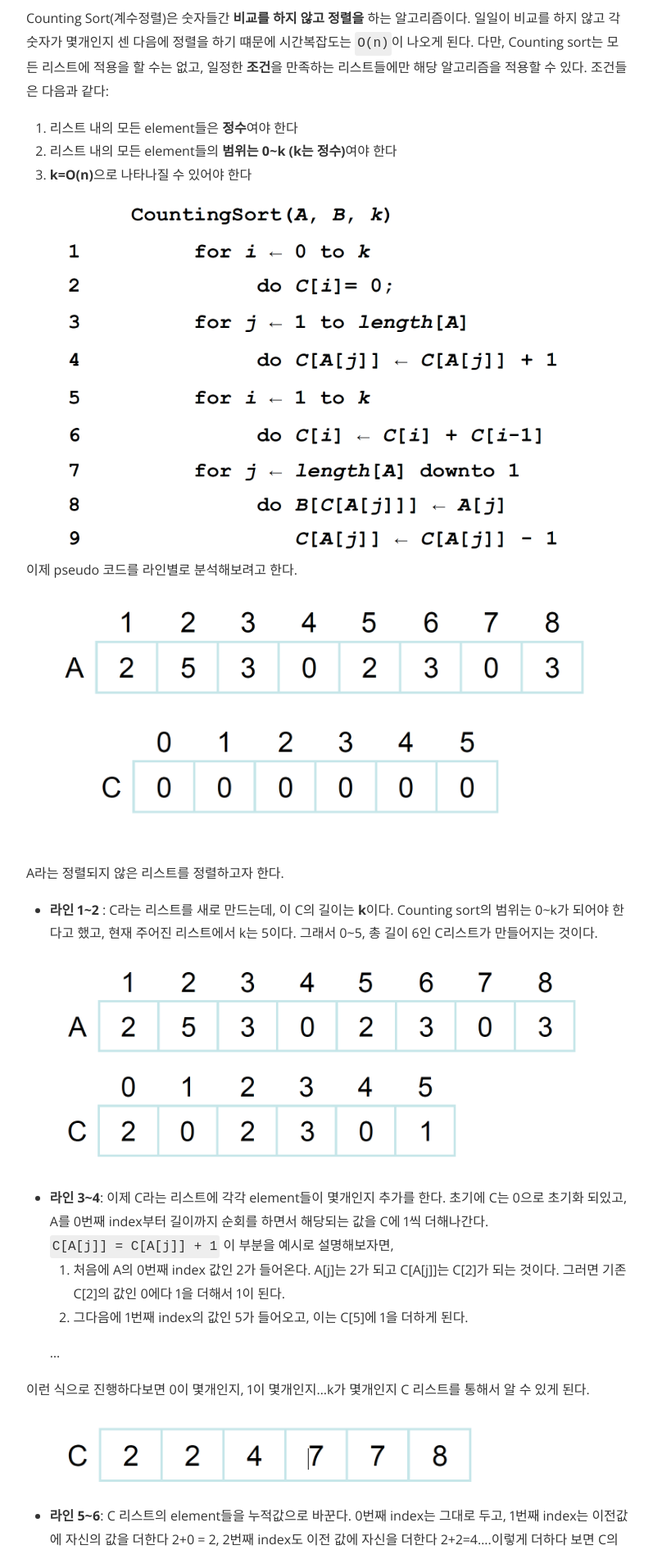
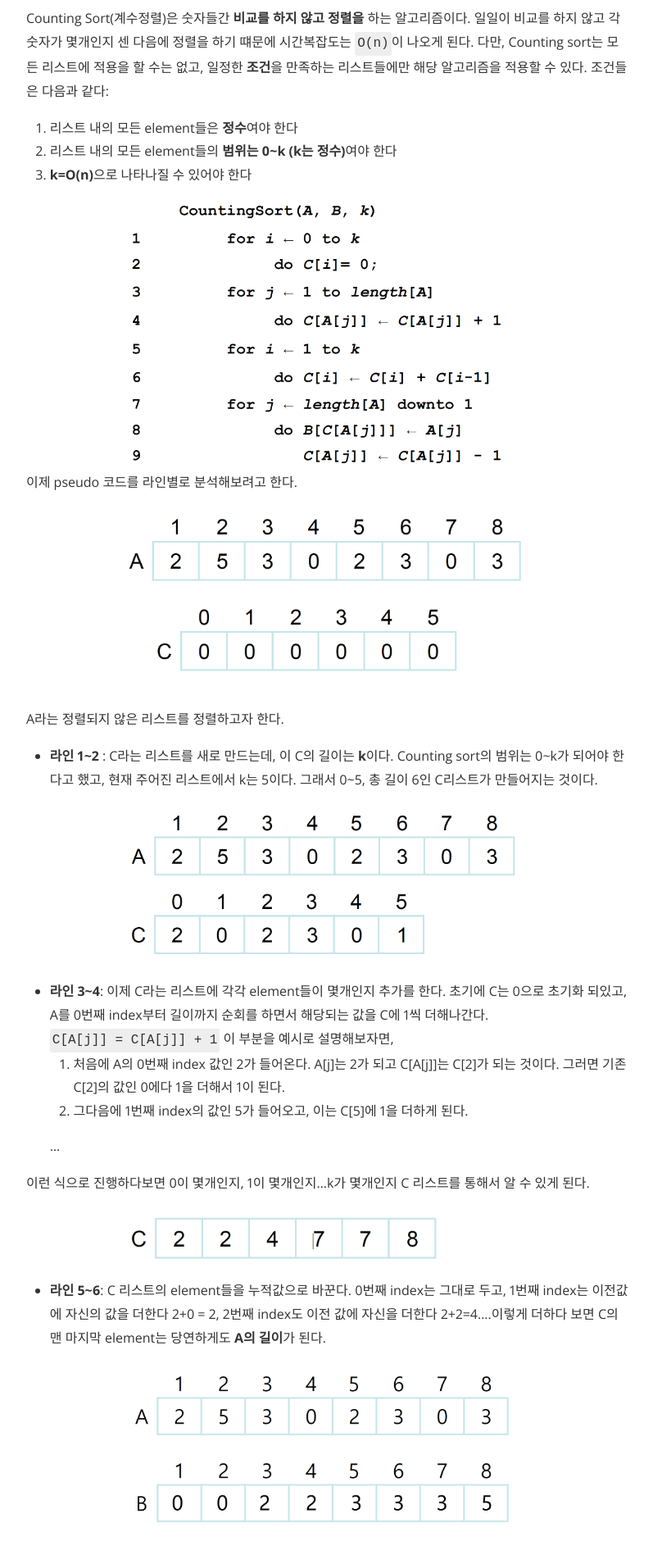
Before and after one commit to dojinkimm/dojinkimm.github.io, a Jekyll site: the page built from _posts/2019-09-22-sort-algorithm-8.md, in a window 1280 px wide. Shown: the part 705-2596 px from the top of the page at 82% size, without its empty margins (240-1037 px from the left). Built offline with Jekyll 4.4.1, drawn with Linux system fonts in a browser that asks for light colours; nearby versions of some CDN libraries; comment, search, counter and statistics services are not loaded.

Commit message:
image fix

```diff
--- a/_posts/2019-09-22-sort-algorithm-8.md
+++ b/_posts/2019-09-22-sort-algorithm-8.md
@@ -18,13 +18,13 @@
 3. **k=O(n)**으로 나타나질 수 있어야 한다
 
 <div align="center">
-<img src="/assets/imgs/cs/counting_sort_pseudo.png" width=650/>
+<img src="/assets/imgs/cs/counting_sort_pseudo.png" style="width:500px"/>
 </div>
 
 이제 pseudo 코드를 라인별로 분석해보려고 한다.
 
 <div align="center">
-<img src="/assets/imgs/cs/counting_sort_1.png" width=500/>
+<img src="/assets/imgs/cs/counting_sort_1.png" style="width:500px"/>
 </div>
 
 A라는 정렬되지 않은 리스트를 정렬하고자 한다.
@@ -32,7 +32,7 @@
 - **라인 1~2** : C라는 리스트를 새로 만드는데, 이 C의 길이는 **k**이다. Counting sort의 범위는 0\~k가 되어야 한다고 했고, 현재 주어진 리스트에서 k는 5이다. 그래서 0~5, 총 길이 6인 C리스트가 만들어지는 것이다.
 
 <div align="center">
-<img src="/assets/imgs/cs/counting_sort_2.png" width=500/>
+<img src="/assets/imgs/cs/counting_sort_2.png" style="width:500px"/>
 </div>
 
 - **라인 3~4**: 이제 C라는 리스트에 각각 element들이 몇개인지 추가를 한다. 초기에 C는 0으로 초기화 되있고, A를 0번째 index부터 길이까지 순회를 하면서 해당되는 값을 C에 1씩 더해나간다. `C[A[j]] = C[A[j]] + 1` 이 부분을 예시로 설명해보자면,
@@ -44,13 +44,13 @@
 이런 식으로 진행하다보면 0이 몇개인지, 1이 몇개인지...k가 몇개인지 C 리스트를 통해서 알 수 있게 된다.
 
 <div align="center">
-<img src="/assets/imgs/cs/counting_sort_3.png" width=500/>
+<img src="/assets/imgs/cs/counting_sort_3.png" style="width:500px"/>
 </div>
 
 - **라인 5~6**: C 리스트의 element들을 누적값으로 바꾼다. 0번째 index는 그대로 두고, 1번째 index는 이전값에 자신의 값을 더한다 2+0 = 2, 2번째 index도 이전 값에 자신을 더한다 2+2=4....이렇게 더하다 보면 C의 맨 마지막 element는 당연하게도 **A의 길이**가 된다.
 
 <div align="center">
-<img src="/assets/imgs/cs/counting_sort_4.png" width=500/>
+<img src="/assets/imgs/cs/counting_sort_4.png" style="width:500px"/>
 </div>
 
 - **라인 7~9**: 마지막 for loop에서는 C로 정렬된 B 리스트를 만들어낸다. A의 값을 보고 그 값을 index 삼아서 C의 값을 본다. C의 값을 index삼아서 A의 값을 B에 넣고, 누적 C의 값을 -1 해준다. 말이 어렵기 때문에 한 단계씩 살펴보자
```
